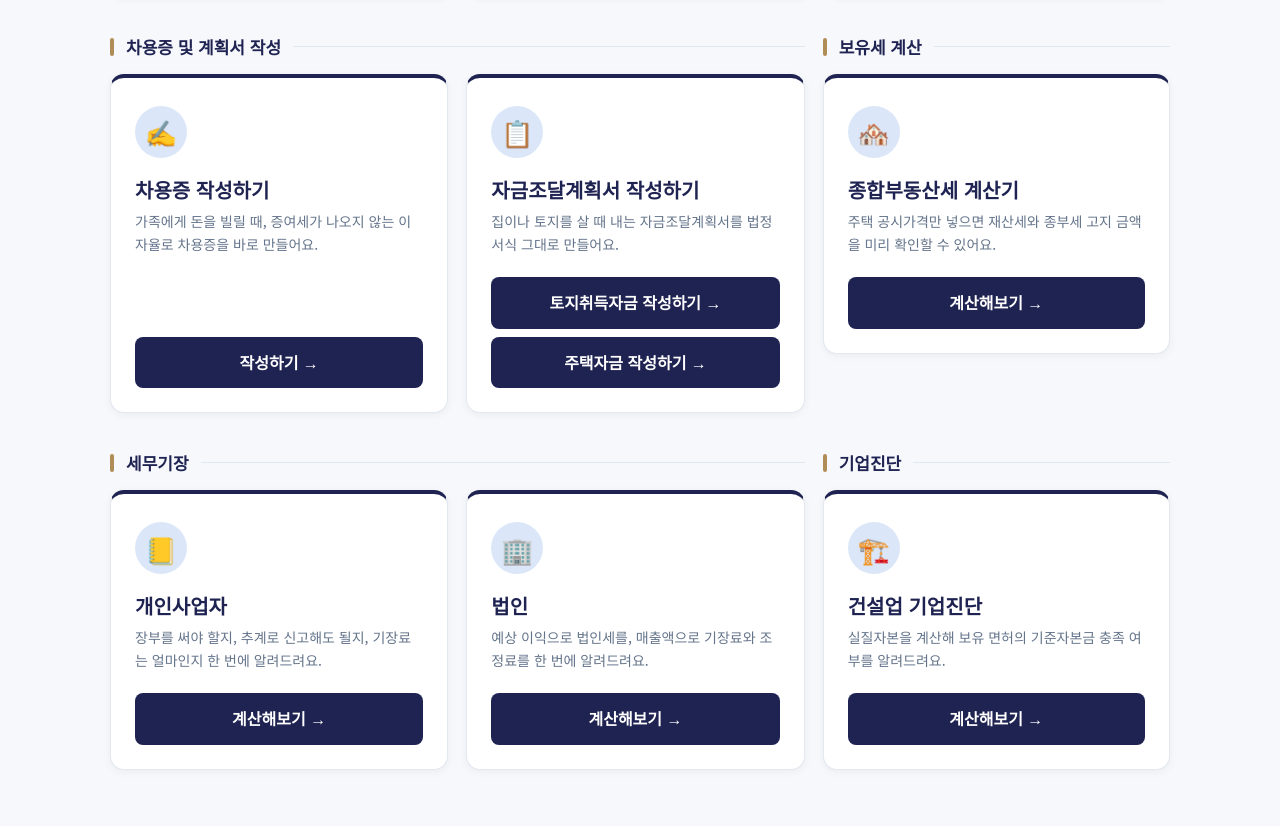
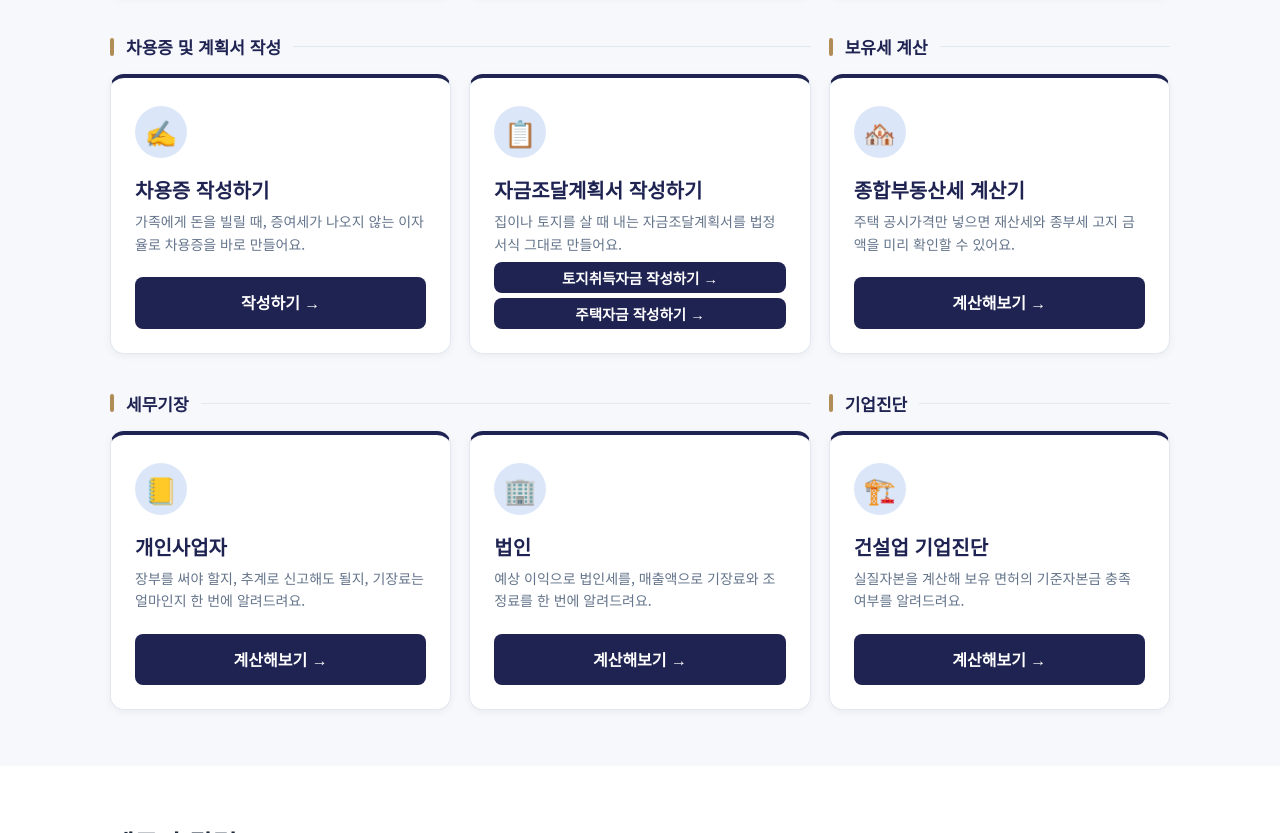
Before and after one commit to gangnamtax/gangnamtax.co.kr, a website: page index.html in a window 1280 px wide. Shown: the part 2449-3282 px from the top of the page. Drawn offline with Linux system fonts and the light colour scheme.

Commit message:
홈: 카드 크기 통일 (차용증 · 자금조달계획서 = 종부세 카드)
- 한 줄의 카드 3장이 같은 너비가 되도록 calc-row 열 너비 계산
- 자금조달계획서 카드: 얇은 버튼 2개를 세로로(토지취득자금 위 · 주택자금 아래), 글씨는 한 줄 가운데

Co-Authored-By: Claude Opus 5.5 <noreply@anthropic.com>

```diff
--- a/index.html
+++ b/index.html
@@ -164,7 +164,8 @@
         .calc-grid { display: grid; grid-template-columns: repeat(2, 1fr); gap: 18px; }
         .calc-grid.three { grid-template-columns: repeat(3, 1fr); }
         .calc-part + .calc-part, .calc-part + .calc-row { margin-top: 36px; }
-        .calc-row { display: grid; grid-template-columns: 2fr 1fr; gap: 18px; }
+        /* 왼쪽 2장 + 오른쪽 1장이 모두 같은 너비가 되도록 (카드 사이 간격 18px 두 번) */
+        .calc-row { display: grid; grid-template-columns: minmax(0, calc((100% - 36px) * 2 / 3 + 18px)) minmax(0, 1fr); gap: 18px; }
         .calc-row .calc-part + .calc-part { margin-top: 0; }
         .calc-grid.one { grid-template-columns: 1fr; }
         .calc-part-title { display: flex; align-items: center; gap: 12px; font-size: 17px; font-weight: 700; color: var(--navy); margin-bottom: 14px; }
@@ -183,6 +184,10 @@
         .calc-card.multi:hover .calc-go { background: var(--navy); }
         .calc-go-group { margin-top: auto; display: grid; gap: 8px; }
         .calc-card.multi .calc-go:hover { background: #2e3470; }
+        /* 얇은 버튼 2개를 세로로: 설명 아래 여백을 줄여 버튼 한 개짜리 카드와 높이가 같게 */
+        .calc-card.multi.thin .calc-desc { margin-bottom: 6px; }
+        .calc-go-group.thin { gap: 5px; }
+        .calc-go-group.thin .calc-go { padding: 5px 8px; font-size: 14.5px; line-height: 21px; }
         /* 양도세·증여세 계산기: 작은 카드 5개 한 줄 (모바일은 옆으로 넘겨 보기) */
         .calc-grid.row5 { grid-template-columns: repeat(5, minmax(0, 1fr)); gap: 12px; }
         .calc-grid.row5 .calc-card { padding: 18px 14px 14px; border-top-width: 3px; border-radius: 12px; }
@@ -457,11 +462,11 @@
                         <p class="calc-desc">가족에게 돈을 빌릴 때, 증여세가 나오지 않는 이자율로 차용증을 바로 만들어요.</p>
                         <span class="calc-go">작성하기 →</span>
                     </a>
-                    <div class="calc-card multi">
+                    <div class="calc-card multi thin">
                         <span class="calc-icon">📋</span>
                         <h3>자금조달계획서 작성하기</h3>
                         <p class="calc-desc">집이나 토지를 살 때 내는 자금조달계획서를 법정 서식 그대로 만들어요.</p>
-                        <div class="calc-go-group">
+                        <div class="calc-go-group thin">
                             <a href="토지자금조달계획서/main.html" class="calc-go">토지취득자금 작성하기 →</a>
                             <a href="자금조달계획서/main.html" class="calc-go">주택자금 작성하기 →</a>
                         </div>
```
